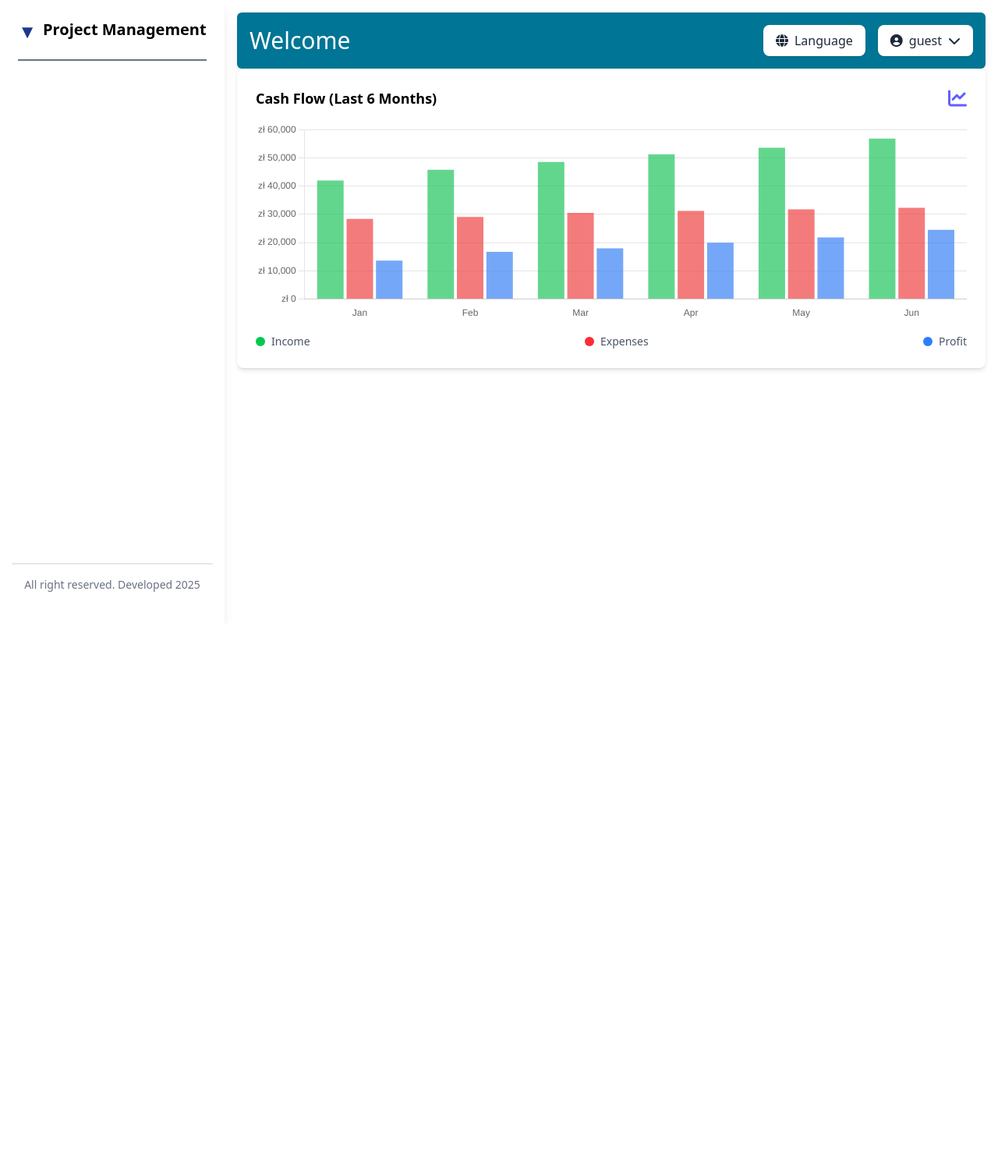
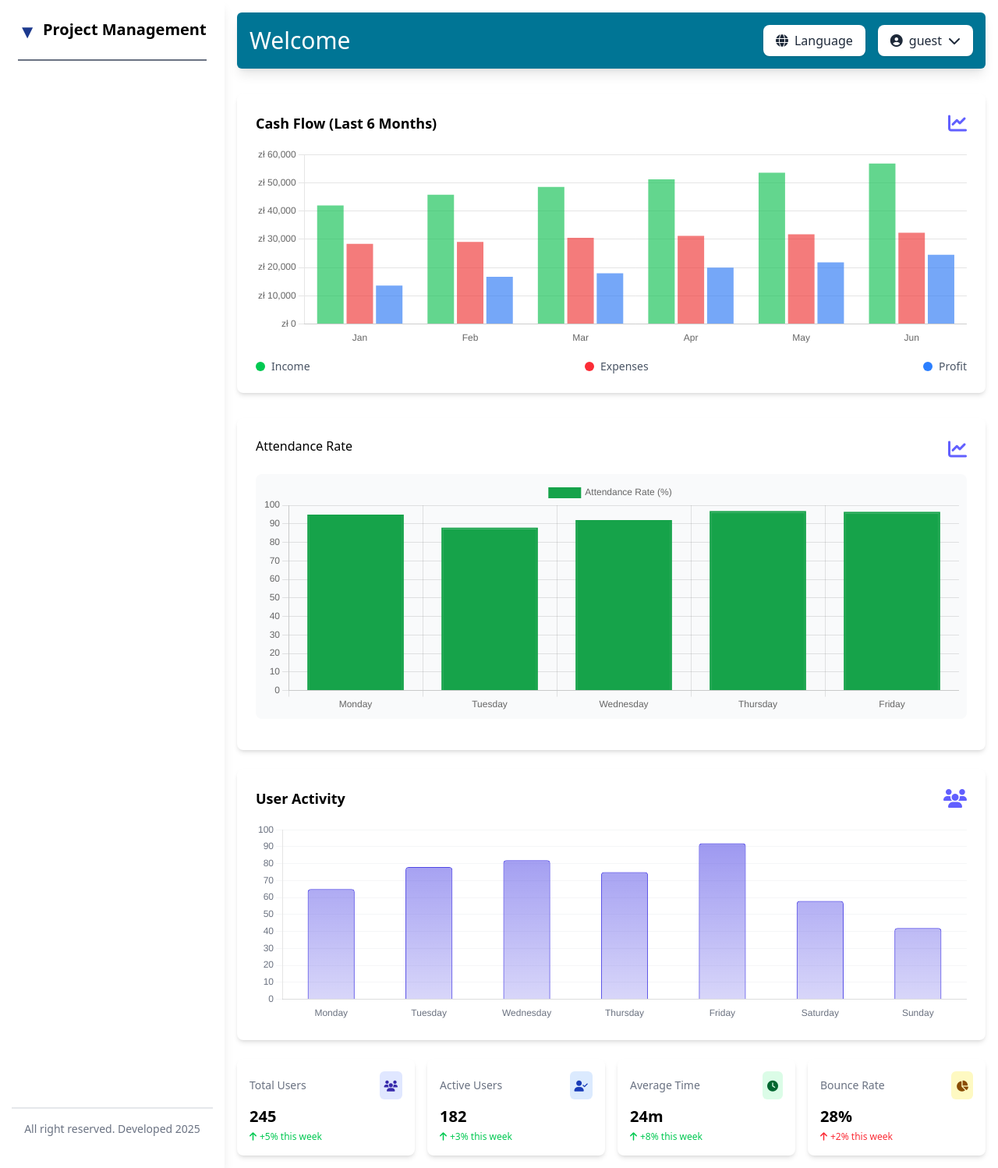
Before and after one commit to Alyyyy88/ayist-group-task, a Flask app: page /reporting in a window 1280 px wide. Shown: the whole page at 78% size. Before the commit the page ends 759 px from the top, so only its background shows below. Run offline with Flask 3, Linux system fonts and the light colour scheme; some libraries are stand-ins or nearby versions.

Commit message:
Updated reporting.html , and added charts

```diff
--- a/app/static/css/output.css
+++ b/app/static/css/output.css
@@ -895,6 +895,12 @@
   .object-cover {
     object-fit: cover;
   }
+  .p-1 {
+    padding: calc(var(--spacing) * 1);
+  }
+  .p-1\.5 {
+    padding: calc(var(--spacing) * 1.5);
+  }
   .p-2 {
     padding: calc(var(--spacing) * 2);
   }
@@ -1404,6 +1410,11 @@
   .sm\:grid-cols-2 {
     @media (width >= 40rem) {
       grid-template-columns: repeat(2, minmax(0, 1fr));
+    }
+  }
+  .sm\:grid-cols-4 {
+    @media (width >= 40rem) {
+      grid-template-columns: repeat(4, minmax(0, 1fr));
     }
   }
   .sm\:flex-row {
--- /dev/null
+++ b/app/static/js/activity_chart.js
@@ -0,0 +1,79 @@
+// Simple User Activity Chart
+document.addEventListener('DOMContentLoaded', function() {
+  const chartCanvas = document.getElementById('userActivityChart');
+  if (!chartCanvas) return;
+
+  const ctx = chartCanvas.getContext('2d');
+
+  // Generate simple dummy data based on weekdays
+  const labels = ['Monday', 'Tuesday', 'Wednesday', 'Thursday', 'Friday', 'Saturday', 'Sunday'];
+
+  // Create a simple dataset with realistic values
+  const data = [65, 78, 82, 75, 92, 58, 42];
+
+  // Create a simple gradient
+  const gradient = ctx.createLinearGradient(0, 0, 0, 300);
+  gradient.addColorStop(0, 'rgba(79, 70, 229, 0.6)'); // Indigo
+  gradient.addColorStop(1, 'rgba(79, 70, 229, 0.1)');
+
+  // Create the chart
+  const userChart = new Chart(ctx, {
+    type: 'bar',
+    data: {
+      labels: labels,
+      datasets: [{
+        label: 'User Activity',
+        data: data,
+        backgroundColor: gradient,
+        borderColor: 'rgb(79, 70, 229)',
+        borderWidth: 1,
+        borderRadius: 4,
+        barPercentage: 0.6,
+      }]
+    },
+    options: {
+      responsive: true,
+      maintainAspectRatio: false,
+      plugins: {
+        legend: {
+          display: false
+        },
+        tooltip: {
+          backgroundColor: 'rgba(255, 255, 255, 0.9)',
+          titleColor: '#333',
+          bodyColor: '#666',
+          borderColor: '#e2e8f0',
+          borderWidth: 1,
+          padding: 10,
+          bodyFont: {
+            size: 13
+          },
+          callbacks: {
+            label: function(context) {
+              return `Users: ${context.parsed.y}`;
+            }
+          }
+        }
+      },
+      scales: {
+        x: {
+          grid: {
+            display: false
+          },
+          ticks: {
+            color: '#6b7280'
+          }
+        },
+        y: {
+          beginAtZero: true,
+          ticks: {
+            color: '#6b7280'
+          },
+          grid: {
+            color: 'rgba(156, 163, 175, 0.1)'
+          }
+        }
+      }
+    }
+  });
+});
--- /dev/null
+++ b/app/static/js/attendance_chart.js
@@ -0,0 +1,48 @@
+const attendanceCtx = document
+  .getElementById("attendanceChart")
+  .getContext("2d");
+const attendanceChart = new Chart(attendanceCtx, {
+  type: "bar",
+  data: {
+    labels: [
+      __("Monday"),
+      __("Tuesday"),
+      __("Wednesday"),
+      __("Thursday"),
+      __("Friday"),
+    ],
+    datasets: [
+      {
+        label: "Attendance Rate (%)",
+        data: [95, 88, 92, 97, 96.5],
+        backgroundColor: [
+          "#16a34a",
+          "#16a34a",
+          "#16a34a",
+          "#16a34a",
+          "#16a34a",
+        ],
+        borderColor: [
+          "#16a34a",
+          "#16a34a",
+          "#16a34a",
+          "#16a34a",
+          "#16a34a",
+          "#16a34a",
+          "#16a34a",
+        ],
+        borderWidth: 2,
+      },
+    ],
+  },
+  options: {
+    scales: {
+      y: {
+        beginAtZero: true,
+        max: 100,
+      },
+    },
+    responsive: true,
+    maintainAspectRatio: true,
+  },
+});
--- a/app/static/js/useractivity.js
+++ b/app/static/js/useractivity.js
@@ -26,51 +26,6 @@
           y: {
             beginAtZero: true,
             max: 5
-          }
-        },
-        responsive: true,
-        maintainAspectRatio: true
-      }
-    });
-
-    const attendanceCtx = document.getElementById('attendanceChart').getContext('2d');
-    const attendanceChart = new Chart(attendanceCtx, {
-      type: 'bar',
-      data: {
-        labels: [
-          __('Monday'),
-          __('Tuesday'),
-          __('Wednesday'),
-          __('Thursday'),
-          __('Friday')
-        ],
-        datasets: [{
-          label: 'Attendance Rate (%)',
-          data: [95, 88, 92, 97, 96.5],
-          backgroundColor: [
-            '#16a34a',
-            '#16a34a',
-            '#16a34a',
-            '#16a34a',
-            '#16a34a'
-          ],
-          borderColor: [
-            '#16a34a',
-            '#16a34a',
-            '#16a34a',
-            '#16a34a',
-            '#16a34a',
-            '#16a34a',
-            '#16a34a'
-          ],
-          borderWidth: 2
-        }]
-      },
-      options: {
-        scales: {
-          y: {
-            beginAtZero: true,
-            max: 100
           }
         },
         responsive: true,
--- a/app/templates/layout.html
+++ b/app/templates/layout.html
@@ -54,6 +54,9 @@
     <script src="../static/js/chart.js"></script>
     <script src="../static/js/projects.js"></script>
     <script src="../static/js/snapshot.js"></script>
+    <script src="../static/js/useractivity.js"></script>
+    <script src="../static/js/attendance_chart.js"></script>
+    <script src="../static/js/activity_chart.js"></script>
 
     {% block scripts %} {% endblock %}
   </body>
--- a/app/templates/reporting.html
+++ b/app/templates/reporting.html
@@ -1,30 +1,17 @@
 <!-- Reporting Section -->
 
-{% extends 'layout.html' %}
-
-{% block title %}Reporting{% endblock %}
-
-{% block content %}
+{% extends 'layout.html' %} {% block title %}Reporting{% endblock %} {% block
+content %}
 <div
-      class="bg-white rounded-lg shadow-md p-6 col-span-1 md:col-span-3"
+  class="bg-white rounded-lg shadow-md p-6 col-span-1 md:col-span-3 mt-8"
   id="cashFlowCard"
 >
   <div class="flex items-center justify-between mb-4">
-        <h3 class="text-lg font-semibold">
-          {{ _('Cash Flow (Last 6 Months)') }}
-        </h3>
+    <h3 class="text-lg font-semibold">{{ _('Cash Flow (Last 6 Months)') }}</h3>
     <i class="fa-solid fa-chart-line text-indigo-500 text-2xl"></i>
   </div>
 
   <div class="h-64" id="cashFlowChart">
-        <div class="flex items-center justify-center h-full">
-          <div class="flex flex-col items-center">
-            <div
-              class="w-8 h-8 border-t-4 border-r-4 border-b-4 border-l-4 border-blue-500 rounded-full animate-spin mb-2"
-            ></div>
-            <p class="text-gray-500">{{ _('Loading chart...') }}</p>
-          </div>
-        </div>
     <canvas id="mychart" class="w-full h-full"></canvas>
   </div>
 
@@ -42,4 +29,92 @@
       <span class="text-sm text-gray-600">{{ _('Profit') }}</span>
     </div>
   </div>
-    </div>{% endblock %}
+</div>
+
+<div class="bg-white rounded-lg shadow-md p-6 col-span-1 md:col-span-3 mt-8">
+  <div class="mb-4">
+    <div class="flex items-center justify-between mb-4">
+      <h4 class="text-md font-medium mb-2">{{ _('Attendance Rate') }}</h4>
+      <i class="fa-solid fa-chart-line text-indigo-500 text-2xl"></i>
+    </div>
+
+    <div class="bg-gray-50 p-2 rounded-lg">
+      <canvas id="attendanceChart" height="100"></canvas>
+    </div>
+  </div>
+</div>
+
+
+
+
+
+<!-- User Activity Chart -->
+<div class="bg-white rounded-lg shadow-md p-6 mt-6">
+  <div class="flex items-center justify-between mb-4">
+    <h3 class="text-lg font-semibold">{{ _('User Activity') }}</h3>
+
+    <i class="fa-solid fa-users text-indigo-500 text-2xl"></i>
+  </div>
+  <div class="h-64">
+    <canvas id="userActivityChart"></canvas>
+  </div>
+</div>
+
+
+
+<!-- User Statistics - Simple Version -->
+<div class="grid grid-cols-2 sm:grid-cols-4 gap-4 mt-6">
+  <div class="bg-white rounded-lg shadow-md p-4">
+    <div class="flex items-center justify-between mb-2">
+      <h4 class="text-sm text-gray-500">{{ _('Total Users') }}</h4>
+      <div class="bg-indigo-100 text-indigo-800 p-1.5 rounded-md">
+        <i class="fa-solid fa-users text-sm"></i>
+      </div>
+    </div>
+    <p class="text-xl font-bold">245</p>
+    <p class="text-xs text-green-500 flex items-center mt-1">
+      <i class="fa-solid fa-arrow-up mr-1"></i> +5% {{ _('this week') }}
+    </p>
+  </div>
+
+  <div class="bg-white rounded-lg shadow-md p-4">
+    <div class="flex items-center justify-between mb-2">
+      <h4 class="text-sm text-gray-500">{{ _('Active Users') }}</h4>
+      <div class="bg-blue-100 text-blue-800 p-1.5 rounded-md">
+        <i class="fa-solid fa-user-check text-sm"></i>
+      </div>
+    </div>
+    <p class="text-xl font-bold">182</p>
+    <p class="text-xs text-green-500 flex items-center mt-1">
+      <i class="fa-solid fa-arrow-up mr-1"></i> +3% {{ _('this week') }}
+    </p>
+  </div>
+
+  <div class="bg-white rounded-lg shadow-md p-4">
+    <div class="flex items-center justify-between mb-2">
+      <h4 class="text-sm text-gray-500">{{ _('Average Time') }}</h4>
+      <div class="bg-green-100 text-green-800 p-1.5 rounded-md">
+        <i class="fa-solid fa-clock text-sm"></i>
+      </div>
+    </div>
+    <p class="text-xl font-bold">24m</p>
+    <p class="text-xs text-green-500 flex items-center mt-1">
+      <i class="fa-solid fa-arrow-up mr-1"></i> +8% {{ _('this week') }}
+    </p>
+  </div>
+
+  <div class="bg-white rounded-lg shadow-md p-4">
+    <div class="flex items-center justify-between mb-2">
+      <h4 class="text-sm text-gray-500">{{ _('Bounce Rate') }}</h4>
+      <div class="bg-yellow-100 text-yellow-800 p-1.5 rounded-md">
+        <i class="fa-solid fa-chart-pie text-sm"></i>
+      </div>
+    </div>
+    <p class="text-xl font-bold">28%</p>
+    <p class="text-xs text-red-500 flex items-center mt-1">
+      <i class="fa-solid fa-arrow-up mr-1"></i> +2% {{ _('this week') }}
+    </p>
+  </div>
+</div>
+
+{% endblock %}
--- a/app/templates/useractivity.html
+++ b/app/templates/useractivity.html
@@ -301,5 +301,4 @@ block content %}
   </div>
 </div>
 
-<script src="../static/js/useractivity.js"></script>
 {% endblock %}
```
Lines whose indentation alone changed are shown as unchanged.
